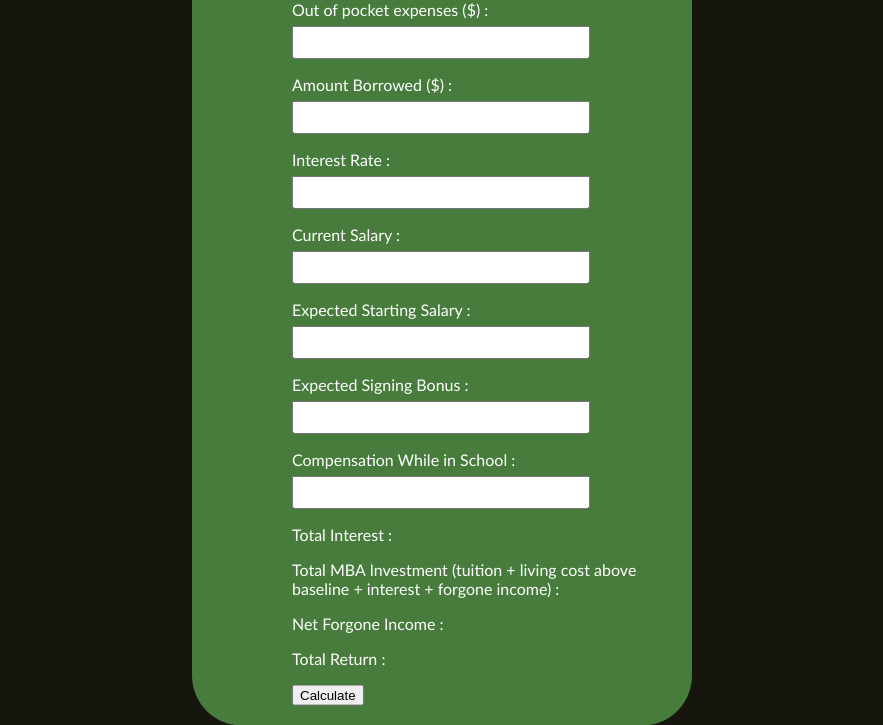
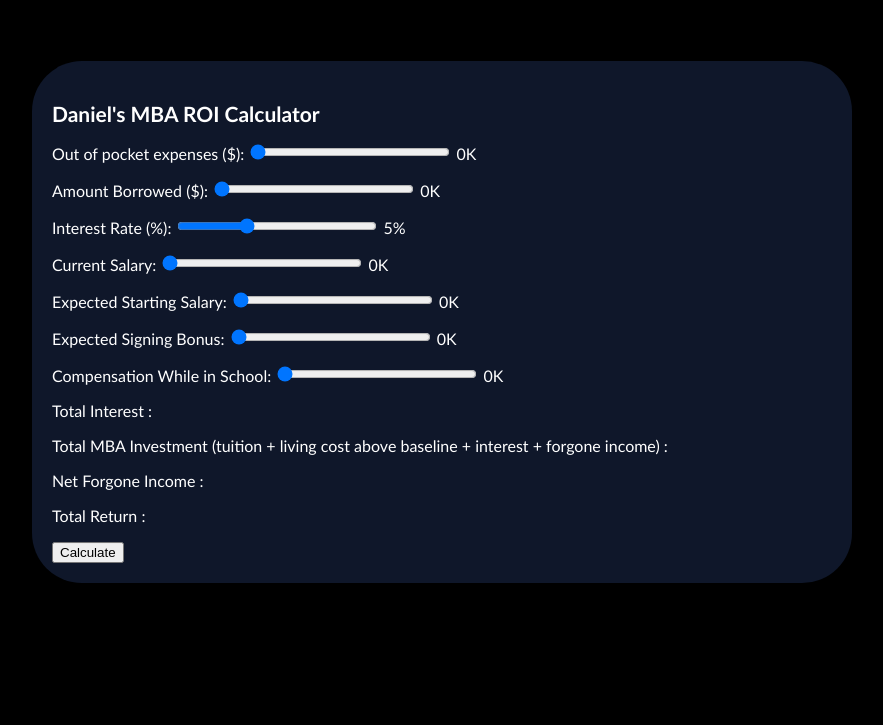
Before and after one commit to SenseiPanda/basic_calculator, a plain HTML site: page index.html in a window 1280 px wide. Shown: the part 78-803 px from the top of the page, without its empty margins (198-1081 px from the left). Drawn offline with Linux system fonts and the light colour scheme.

Commit message:
Update calculator UI and logic

```diff
--- a/calculator.js
+++ b/calculator.js
@@ -14,7 +14,9 @@ function loanInterest() {
     const expenses = parseFloat(document.querySelector('#expenses').value);
     const interestRate = parseFloat(document.querySelector('#interest-rate').value) / 100;
     const amountBorrowed = parseFloat(document.querySelector('#amount-borrowed').value);
-
+    console.log('Total amount borrowed:', amountBorrowed);
+    console.log('Total interest rate:', interestRate);
+    console.log('Total expenses:', expenses);
 
     // Calculate real interest rate (adjusted for inflation)
     const realRate = interestRate - inflation_rate;
@@ -131,3 +133,11 @@ function totalReturn() {
     const totalReturn = mbaTotal - nonMbaTotal;
     return totalReturn;
 }
+
+function formatNumber(id, value) {
+    if (id === 'interest-rate') {
+        return value + '%';
+    } else {
+        return Math.round(value / 1000) + 'K';
+    }
+}
--- a/index.css
+++ b/index.css
@@ -1,28 +1,52 @@
 body {
-     background-color: rgb(248, 248, 46);
+     background-color: rgb(0, 0, 0);
      font-family: 'Trebuchet MS';
 }
- h1 {
+
+h1 {
      font-size: 35px;
 }
- h1 {
+
+h1 {
      font-size: 21px;
      margin-top: 20px;
 }
- .calculator {
-     width: 400px;
-     height: 450px;
-     background-color: rgb(133, 17, 17);
+
+.calculator {
+     width: 800px;
+     height: 500;
+     background-color: rgb(15, 23, 42);
      position: absolute;
      left: 50%;
      top: 50%;
      transform: translateX(-50%) translateY(-50%);
-     padding: 20px 0px 0px 100px;
+     padding: 20px 0px 0px 20px;
      border-radius: 50px;
      color: white;
 }
- input {
-     padding: 7px;
-     width: 70%;
-     margin-top: 7px;
+
+input[type="number"] {
+     background: hsl(0, 0%, 100%);
+     border-radius: 8px;
+     color: #5a54d6;
+     /* Example purple */
+     font-weight: bold;
+     font-size: 2rem;
+     border: none;
+     outline: none;
+     text-align: center;
+     width: 120px;
+     box-shadow: 0 2px 2px rgba(0, 0, 0, 0.04);
 }
+
+/* Hide number input spinners for Chrome, Safari, Edge, Opera */
+input[type="number"]::-webkit-inner-spin-button,
+input[type="number"]::-webkit-outer-spin-button {
+     -webkit-appearance: none;
+     margin: 0;
+}
+
+/* Hide number input spinners for Firefox */
+input[type="number"] {
+     -moz-appearance: textfield;
+}
--- a/index.html
+++ b/index.html
@@ -2,103 +2,78 @@
 <html lang="en">
 
 <head>
-    <title>Daniel's MBA ROI Calculator</title>
+    <title>Daniel's MBA Derp Calculator</title>
+    <link rel="stylesheet" href="index.css">
 
-    <style>
-        body {
-            background-color: rgb(22, 22, 14);
-            font-family: 'Trebuchet MS';
-        }
-
-        h1 {
-            font-size: 35px;
-        }
-
-        h1 {
-            font-size: 21px;
-            margin-top: 20px;
-        }
-
-        .calculator {
-            width: 400px;
-            height: 450;
-            background-color: rgb(71, 124, 61);
-            position: absolute;
-            left: 50%;
-            top: 50%;
-            transform: translateX(-50%) translateY(-50%);
-            padding: 20px 0px 0px 100px;
-            border-radius: 50px;
-            color: white;
-        }
-
-        input {
-            padding: 7px;
-            width: 70%;
-            margin-top: 7px;
-        }
-    </style>
 </head>
 
 <body>
-    <div style="text-align: center; margin-top: 20px; z-index: ;">
-    <img src="Screenshot 2025-05-27 at 2.44.04 PM.png" alt="Screenshot" style="max-width: 100%; height: auto;">
-</div>
+    <div class="calculator">
+        <h1>Daniel's MBA Derp Calculator</h1>
 
-    <div class="calculator">
-        <h1>Daniel's MBA ROI Calculator</h1>
-
-        <!-- Calling Calculate function defined in app.js -->
-        <p>Out of pocket expenses ($)     :
-            <input id="expenses" type="number">
-
-        </p>
-
-        <p>Amount Borrowed ($)     :
-            <input id="amount-borrowed" type="number">
-
-        </p>
-
-        <p>Interest Rate :
-            <input id="interest-rate" type="number">
-
-        </p>
-
-        <p>Current Salary :
-            <input id="current-salary" type="number">
-
-        </p>
-
-        <p>Expected Starting Salary :
-            <input id="expected-salary" type="number">
-
-        </p>
-        <p>Expected Signing Bonus :
-            <input id="expected-signing-bonus" type="number">
-
-        </p>
-        <p>Compensation While in School :
-            <input id="comp-in-school" type="number">
-
-        </p>
-        <p>Total Interest :
-            <span id="total-interest"></span>
-        </p>
-        <p>Total MBA Investment (tuition + living cost above baseline + interest + forgone income) :
-            <span id="total-MBA-investment"></span>
-        </p>
-        <p>Net Forgone Income :
-            <span id="net-forgone-income"></span>
-        </p>
-
-        <p>Total Return :
-            <span id="total-return"></span>
-        </p>
-
-    <button id="calculate-btn" type="button">Calculate</button>
-    <h2 id="total"></h2>
+        <button id="calculate-btn" type="button">Calculate</button>
+        <h2 id="total"></h2>
+    </div>
     </div>
 
+    <script>
+
+        // Helper function to create a slider with label and value display
+        function createSlider(id, label, min, max, step, value) {
+            return `
+        <label for="${id}-slider">${label}:
+            <input type="range" id="${id}-slider" min="${min}" max="${max}" step="${step}" value="${value}" style="width:200px;">
+            <span id="${id}-suffix"></span>
+        </label>
+        <br>
+    `;
+        }
+
+        // Insert sliders into the calculator form
+        window.addEventListener('DOMContentLoaded', function () {
+            const calculator = document.querySelector('.calculator');
+            calculator.innerHTML = `
+            <h1>Daniel's MBA ROI Calculator</h1>
+            <p>${createSlider('expenses', 'Out of pocket expenses ($)', 0, 200000, 1000, 0)}</p>
+            <p>${createSlider('amount-borrowed', 'Amount Borrowed ($)', 0, 200000, 1000, 0)}</p>
+            <p>${createSlider('interest-rate', 'Interest Rate (%)', 0, 15, 0.1, 5)}</p>
+            <p>${createSlider('current-salary', 'Current Salary', 0, 300000, 1000, 0)}</p>
+            <p>${createSlider('expected-salary', 'Expected Starting Salary', 0, 500000, 1000, 0)}</p>
+            <p>${createSlider('expected-signing-bonus', 'Expected Signing Bonus', 0, 100000, 500, 0)}</p>
+            <p>${createSlider('comp-in-school', 'Compensation While in School', 0, 100000, 500, 0)}</p>
+            <p>Total Interest : <span id="total-interest"></span></p>
+            <p>Total MBA Investment (tuition + living cost above baseline + interest + forgone income) : <span id="total-MBA-investment"></span></p>
+            <p>Net Forgone Income : <span id="net-forgone-income"></span></p>
+            <p>Total Return : <span id="total-return"></span></p>
+            <button id="calculate-btn" type="button">Calculate</button>
+            <h2 id="total"></h2>
+        `;
+
+            // Add slider-input synchronization for each slider
+            const sliderIds = [
+                'expenses',
+                'amount-borrowed',
+                'interest-rate',
+                'current-salary',
+                'expected-salary',
+                'expected-signing-bonus',
+                'comp-in-school'
+            ];
+            sliderIds.forEach(id => {
+                const slider = document.getElementById(`${id}-slider`);
+                const suffix = document.getElementById(`${id}-suffix`);
+
+                // Initialize the suffix on page load
+                suffix.textContent = formatNumber(id, slider.value);
+
+                slider.addEventListener('input', function () {
+                    suffix.textContent = formatNumber(id, slider.value);
+                });
+            });
+        });
+
+
+        </script>
     <script src="calculator.js"></script>
 </body>
 
```
